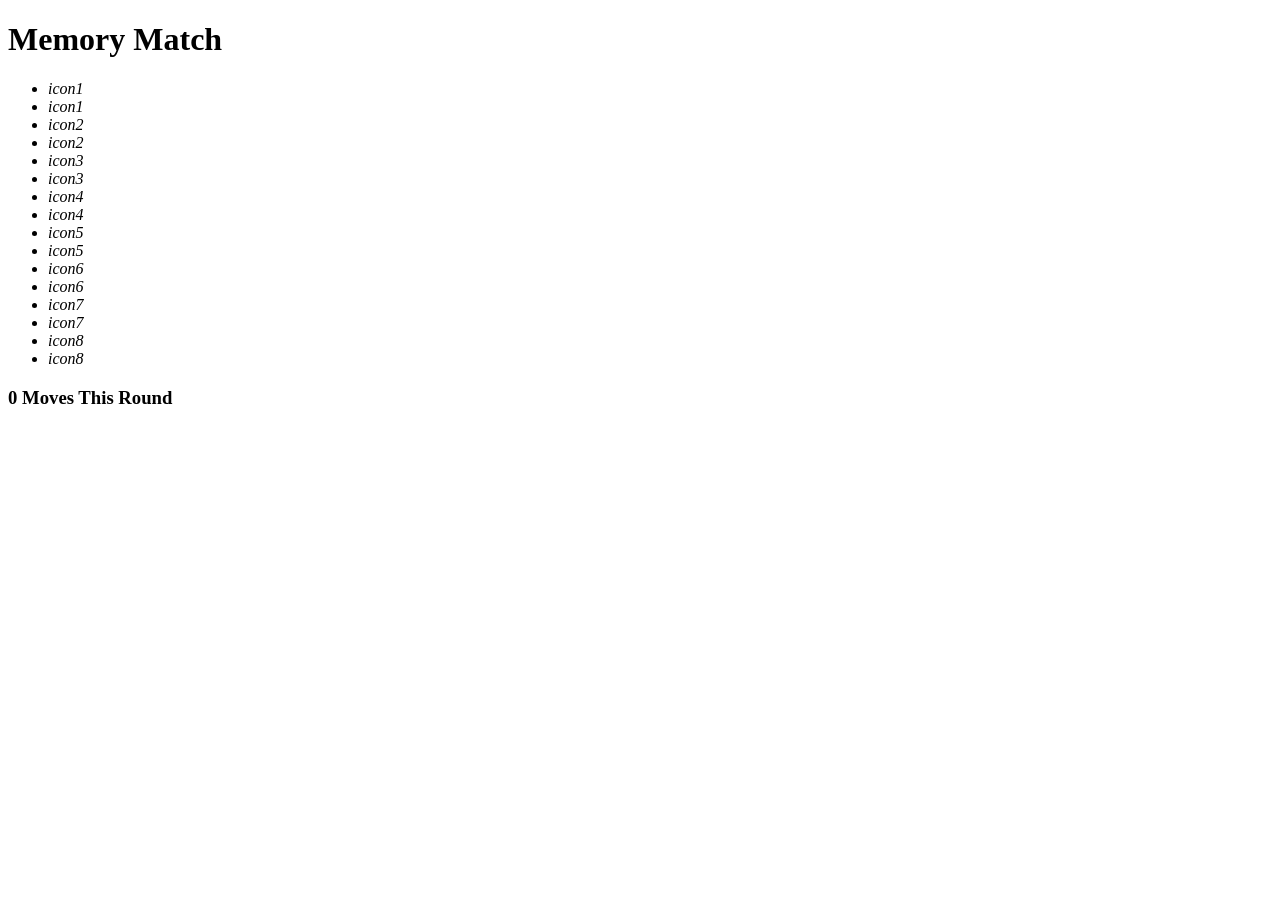
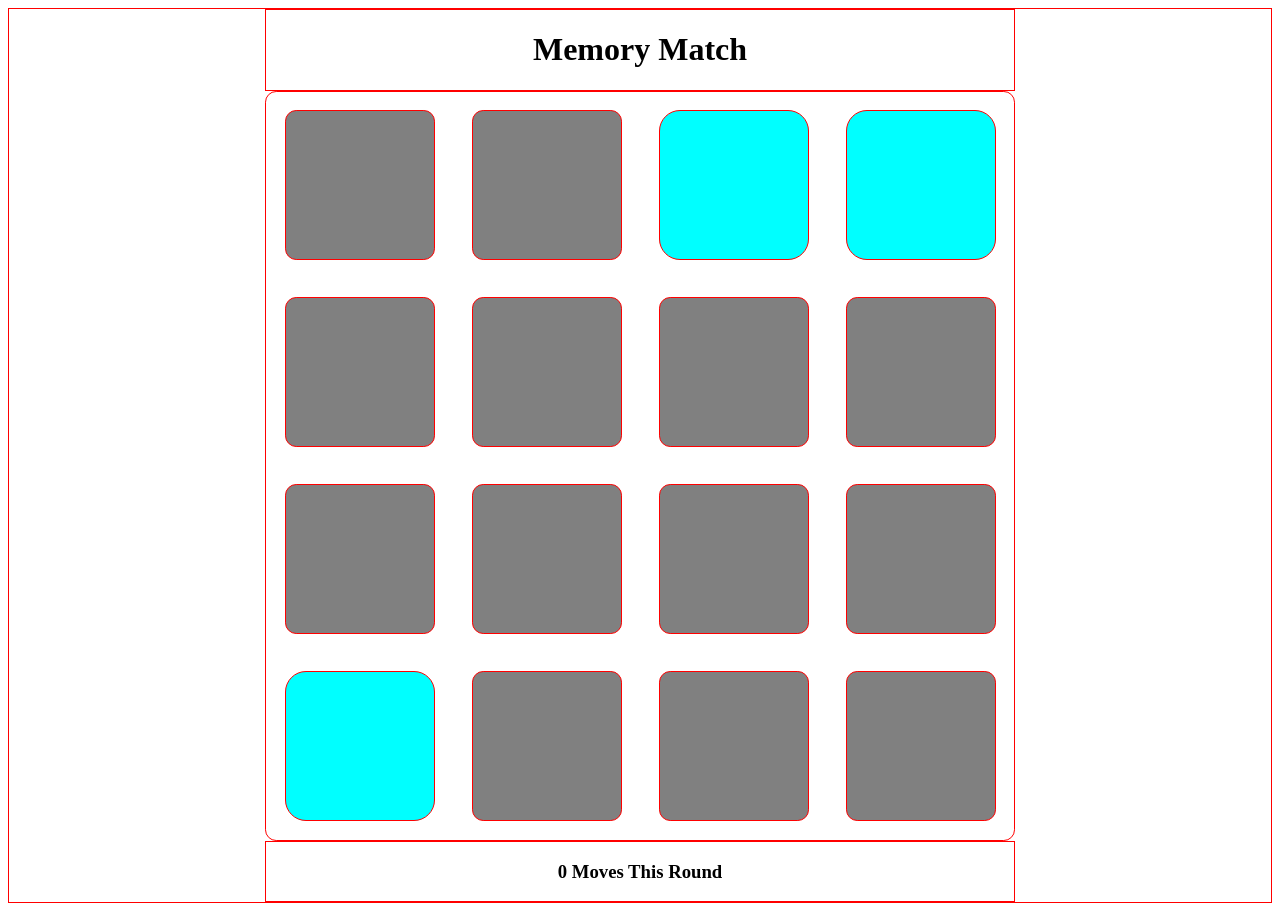
Before and after one commit to Jiess87/memory-game, a plain HTML site: page index.html in a window 1280 px wide. Before the commit the page ends 800 px from the top, so only its background shows below. Drawn offline with nearby package versions, Linux system fonts and the light colour scheme.

Commit message:
New HTML, basic CSS & jS

```diff
--- a/css/app.css
+++ b/css/app.css
@@ -0,0 +1,56 @@
+html {
+  box-sizing: border-box;
+}
+
+*, *::after, *::before {
+  box-sizing: inherit;
+}
+
+header, section, footer, div {
+  border: 1px solid red;
+}
+
+.container {
+  display: flex;
+  justify-content: center;
+  align-items: center;
+  flex-direction: column;
+}
+
+header, section, footer {
+  display: flex;
+  justify-content: center;
+  align-items: center;
+  width: 750px;
+}
+
+/* Board Styling */
+
+.board {
+  width: 750px;
+  height: 750px;
+  border-radius: .7em;
+  justify-content: space-between;
+  align-items: center;
+  display: flex;
+  flex-wrap: wrap;
+}
+
+/* Card Styling */
+
+.card {
+  display: inline-flex;
+  justify-content: center;
+  align-content: center;
+  width: 150px;
+  height: 150px;
+  border-radius: .7em;
+  margin: 0 auto;
+  background: grey;
+  color: white;
+}
+
+.card.face-up {
+  font-size: 30px;
+  background: cyan;
+}
--- a/index.html
+++ b/index.html
@@ -5,6 +5,8 @@
     <title>Matching Game</title>
     <meta name="description" content="Pretty cool huh?">
     <link rel="stylesheet" href="css/app.css">
+<!-- THANKS fontawesome.io vector icons !-->
+    <link rel="stylesheet" href="css/animate.css/animate.min.css">
 </head>
 <body>
   <div class="container">
@@ -12,24 +14,24 @@
       <h1 class="title">Memory Match</h1>
     </header>
     <main>
-      <ul class="deck">
-        <li class="card"><i>icon1</i></li>
-        <li class="card"><i>icon1</i></li>
-        <li class="card"><i>icon2</i></li>
-        <li class="card"><i>icon2</i></li>
-        <li class="card"><i>icon3</i></li>
-        <li class="card"><i>icon3</i></li>
-        <li class="card"><i>icon4</i></li>
-        <li class="card"><i>icon4</i></li>
-        <li class="card"><i>icon5</i></li>
-        <li class="card"><i>icon5</i></li>
-        <li class="card"><i>icon6</i></li>
-        <li class="card"><i>icon6</i></li>
-        <li class="card"><i>icon7</i></li>
-        <li class="card"><i>icon7</i></li>
-        <li class="card"><i>icon8</i></li>
-        <li class="card"><i>icon8</i></li>
-      </ul>
+      <section class="board">
+        <div class="card"><i class="fa ravelery"></i></div>
+        <div class="card"><i class="fa ravelery"></i></div>
+        <div class="card face-up match"><i class="fa superpowers"></i></div>
+        <div class="card face-up match"><i class="fa superpowers"></i></div>
+        <div class="card"><i class="fa diamond"></i></div>
+        <div class="card"><i class="fa diamond"></i></div>
+        <div class="card"><i class="fa eyeslash"></i></div>
+        <div class="card"><i class="fa eyeslash"></i></div>
+        <div class="card"><i class="fa star"></i></div>
+        <div class="card"><i class="fa star"></i></div>
+        <div class="card"><i class="fa space-shuttle"></i></div>
+        <div class="card"><i class="fa space-shuttle"></i></div>
+        <div class="card face-up"><i class="fa fa-cogs"></i></div>
+        <div class="card"><i class="fa fa-cogs"></i></div>
+        <div class="card"><i class="fa flask"></i></div>
+        <div class="card"><i class="fa flask"></i></div>
+      </section>
     </main>
     <footer>
       <h3 class="moves"><span class="move-count">0</span> Moves This Round</h3>
--- a/js/app.js
+++ b/js/app.js
@@ -0,0 +1,22 @@
+const deckArray = Array.from(document.getElementsByClassName('card'));
+const deck = document.getElementsByClassName('card');
+
+//Fisher-Yates shuffle function
+Array.prototype.shuffle = function() {
+  var input = this;
+
+  for (var i = input.length-1; i >=0; i--) {
+
+      var randomIndex = Math.floor(Math.random()*(i+1));
+      var itemAtIndex = input[randomIndex];
+
+      input[randomIndex] = input[i];
+      input[i] = itemAtIndex;
+  }
+//Replaces deck HTML
+  deckArray.forEach(function(newCard) {
+    document.querySelector('.board').appendChild(newCard);
+  });
+
+  return deckArray;
+}
```
